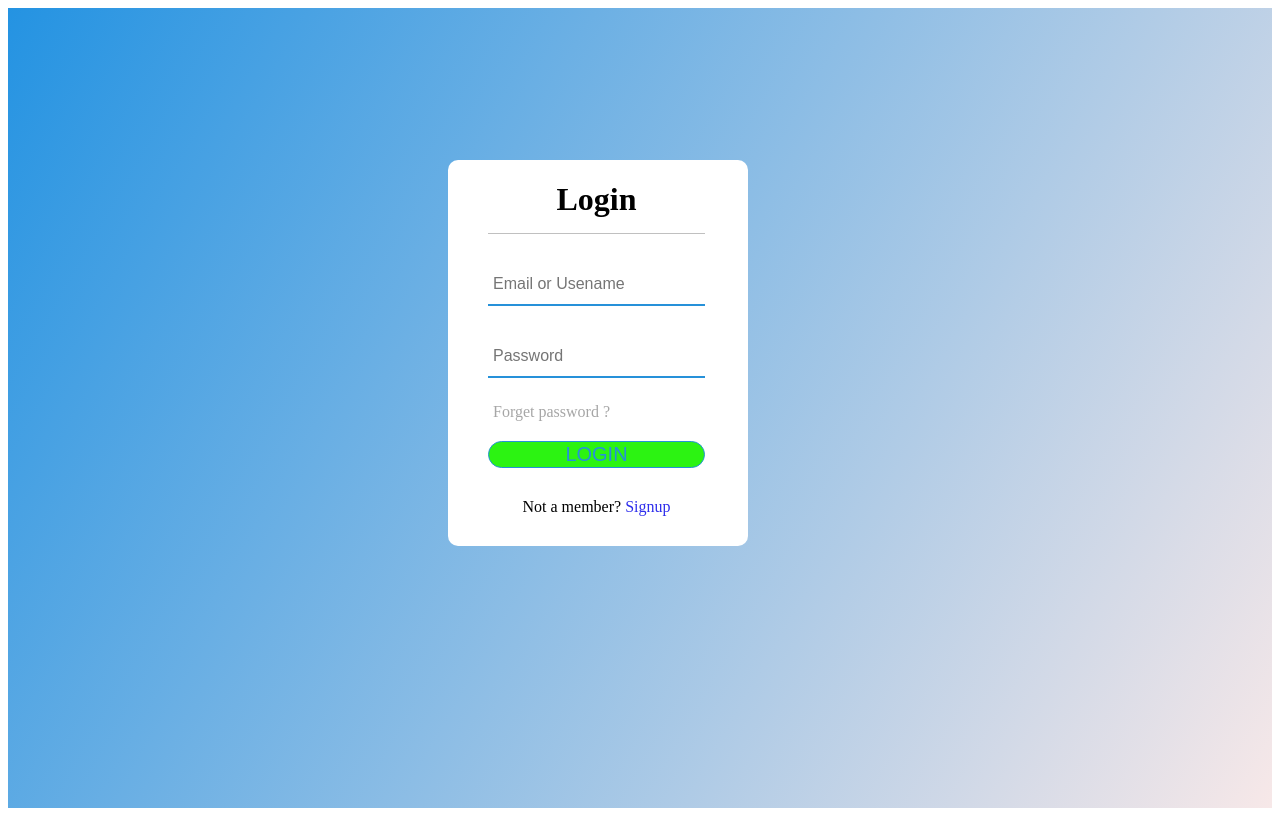
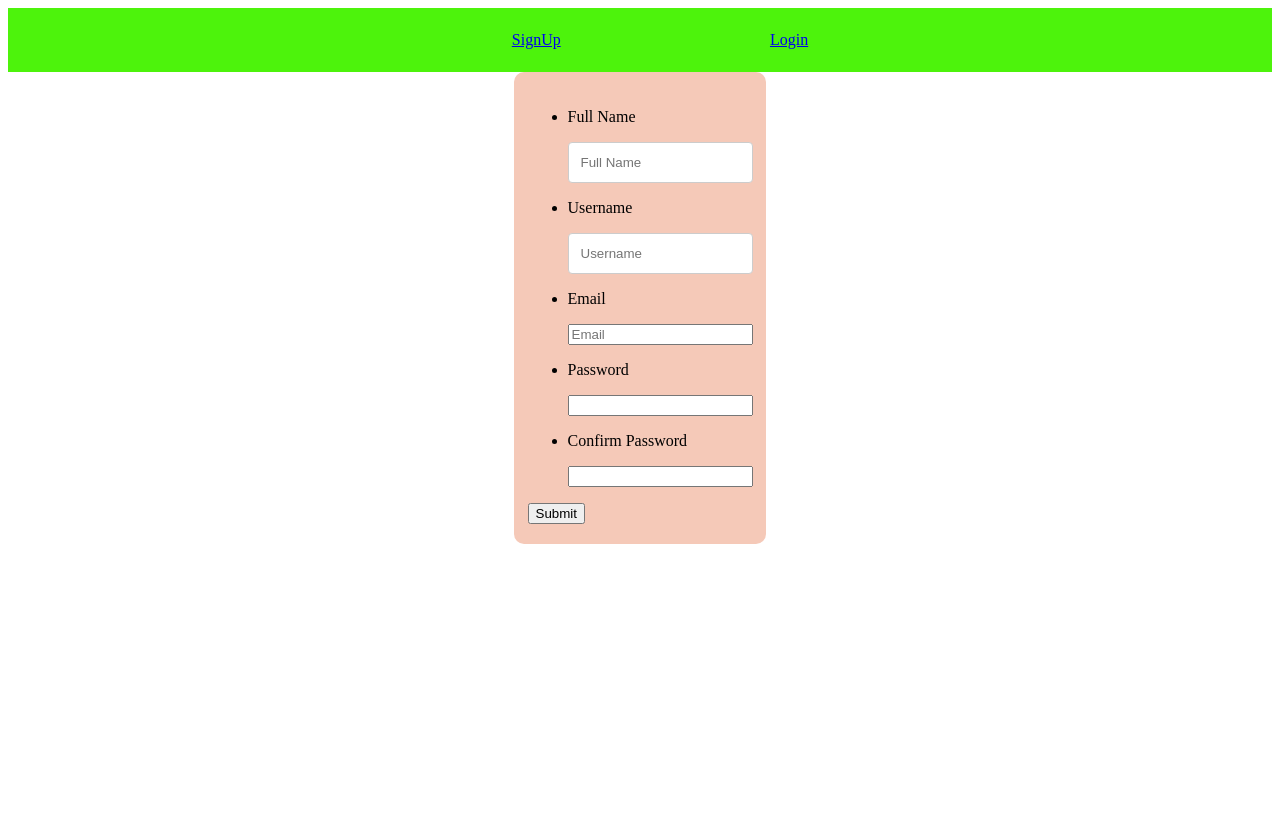
Before and after one commit to mahamealfred/TodoProject, a React (Create React App) app: page /signup in a window 1280 px wide. Built offline with nearby package versions, Linux system fonts and the light colour scheme.

Commit message:
signup message

```diff
--- a/src/App.js
+++ b/src/App.js
@@ -2,15 +2,25 @@
 
 import SignupForm from './components/SignupForm';
 import LoginForm from './components/LoginForm';
+import HomePage from './components/HomePage';
+import NavPage from './components/NavPage';
+import { BrowserRouter as Router,Switch, Route} from 'react-router-dom';
 
 function App() {
   return (
-    <div>
+    <Router>
+ <div>
+    <NavPage />
+    <Route path="/" exact component={HomePage} />
+    <Route path="/login" component={LoginForm} />
+    <Route path="/signup" component={SignupForm} />
+    </div>
+    </Router>
 
-
-     <LoginForm/>
-    </div>
   );
 }
 
+
+
+
 export default App;
--- /dev/null
+++ b/src/components/HomePage.js
@@ -0,0 +1,11 @@
+import React, { Component } from 'react'
+
+export default class HomePage extends Component {
+    render() {
+        return (
+            <div>
+                <h1>Welcome To My Home Page</h1>
+            </div>
+        )
+    }
+}
--- /dev/null
+++ b/src/components/NavPage.js
@@ -0,0 +1,25 @@
+import React, { Component } from 'react';
+import style from '../styles/main.module.css';
+import { Link } from 'react-router-dom';
+
+export default class NavPage extends Component {
+
+    render() {
+        return (
+            <div>
+                <nav>
+                    <ul className={style.navlinks}>
+                        <Link to="/signup">
+                        <li>SignUp</li>
+                        </Link>
+                        <Link to="login">
+                        <li>Login</li>
+                        </Link>
+
+                    </ul>
+                </nav>
+
+            </div>
+        )
+    }
+}
--- a/src/components/SignupForm.js
+++ b/src/components/SignupForm.js
@@ -43,19 +43,32 @@ validate = () =>{
     {
         fullNameError='name can not be blank';
     }
+    else{
+        fullNameError='';
+    }
     if (!this.state.UserName)
     {
         usenameError='username can not be blank';
+    }
+    else{
+        usenameError="";
     }
 
     if (!this.state.Password) {
 
         passwordError = "Please enter your password.";
       }
+      else
+      {
+        passwordError="";
+      }
 
       if (!this.state.Cpassword) {
 
         cpasswordError= "Please enter your confirm password.";
+      }
+      else{
+        cpasswordError="";
       }
 
       if (typeof  this.state.password== "undefined" && typeof this.state.Cpassword !== "undefined") {
@@ -64,12 +77,21 @@ validate = () =>{
 
           passwordError = "Passwords don't match.";
         }
+
+      }
+      else
+      {
+          passwordError="";
       }
 
 
     if (!this.state.Email.includes('@')){
         emaiError='invalid email';
     }
+    else{
+        emaiError="";
+    }
+
     if (emaiError || fullNameError || passwordError|| cpasswordError || usenameError)
     {
         this.setState({fullNameError,usenameError,emaiError,passwordError,cpasswordError});
@@ -81,10 +103,10 @@ validate = () =>{
 
     handleSubmit(e){
     e.preventDefault();
-    const isValid=this.validate();
+    const isValid = this.validate();
     if(isValid){
         console.log(this.state);
-        this.setState(initialState);
+
     }
 
 
--- a/src/styles/main.module.css
+++ b/src/styles/main.module.css
@@ -6,6 +6,7 @@
   padding: 20px;
   margin-left: 40%;
   margin-right: 40%;
+
 }
 input[type="text"],
 select,
@@ -17,8 +18,23 @@ textarea {
   box-sizing: border-box;
   resize: vertical;
   margin: auto;
+
 }
 small {
   font-size: 12;
   color: rgb(243, 13, 13);
 }
+nav{
+  display: flex;
+  justify-content: space-around;
+  align-items: center;
+  min-height: 8vh;
+  background: rgb(77, 243, 12);
+}
+.navlinks{
+width: 40%;
+display: flex;
+justify-content: space-around;
+align-items: center;
+list-style: none;
+}
```
Also changed, not shown: package.json (+4 -3 lines), 2 other files (tests, documents, lock files or other folders).
